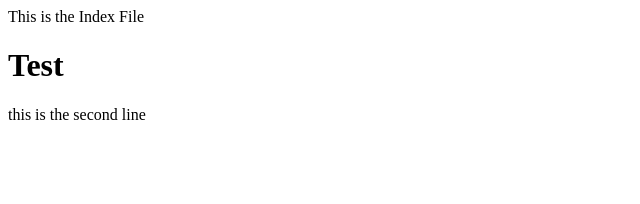
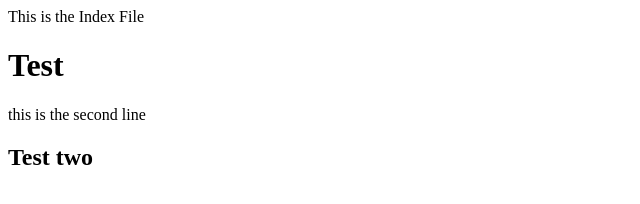
Before and after one commit to jipsonkp/ProjectA, a plain HTML site: page index.html in a window 1280 px wide. Shown: the whole page, without its empty margins (0-640 px from the left). Drawn offline with Linux system fonts and the light colour scheme.

Commit message:
h2 added

```diff
--- a/index.html
+++ b/index.html
@@ -3,4 +3,5 @@
 	<title> www.test.com</title>
 	<H1> Test </H1>
 	<body> this is the second line </body>
+	<h2> Test two </h2>
 </html>
```
